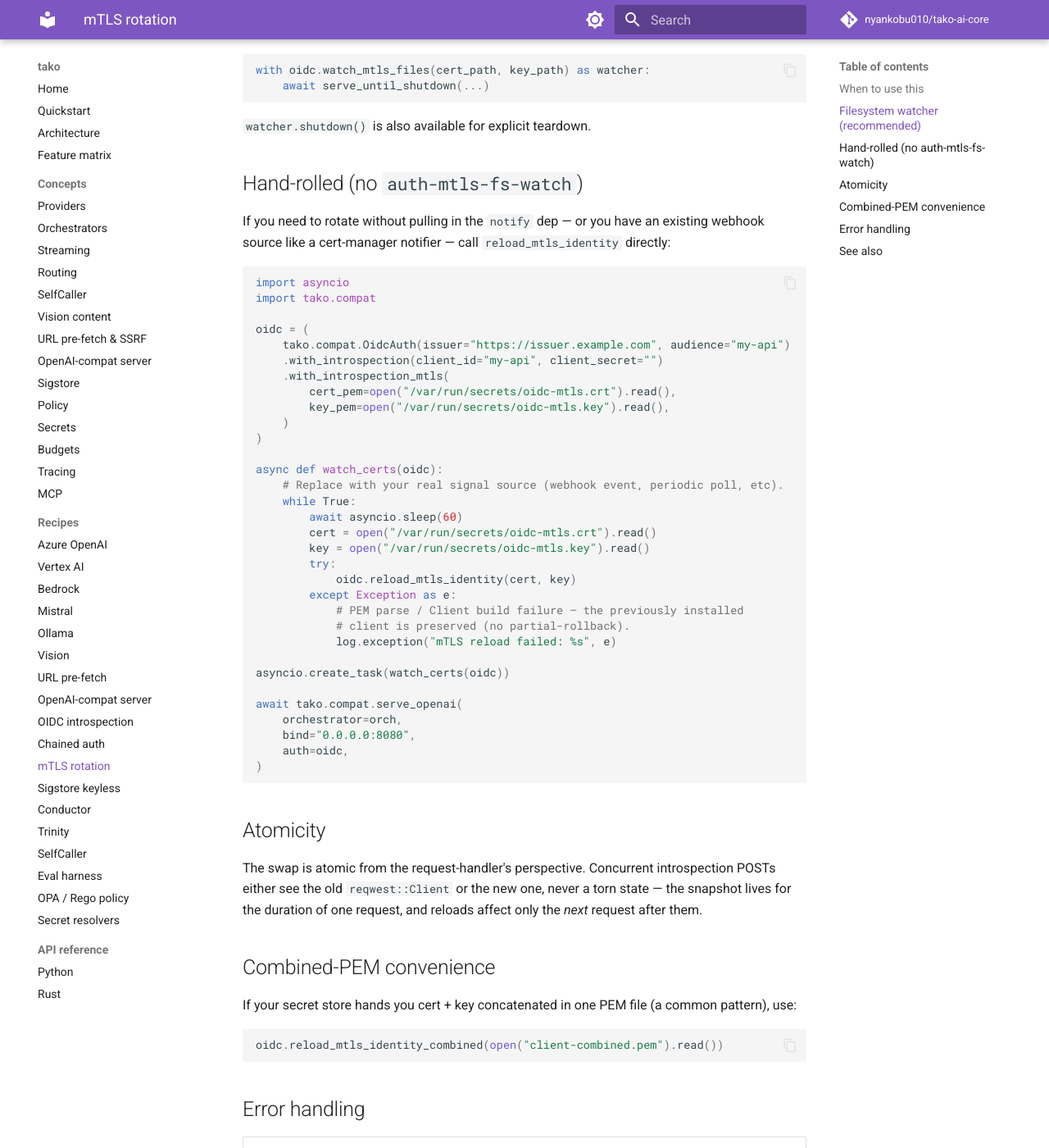
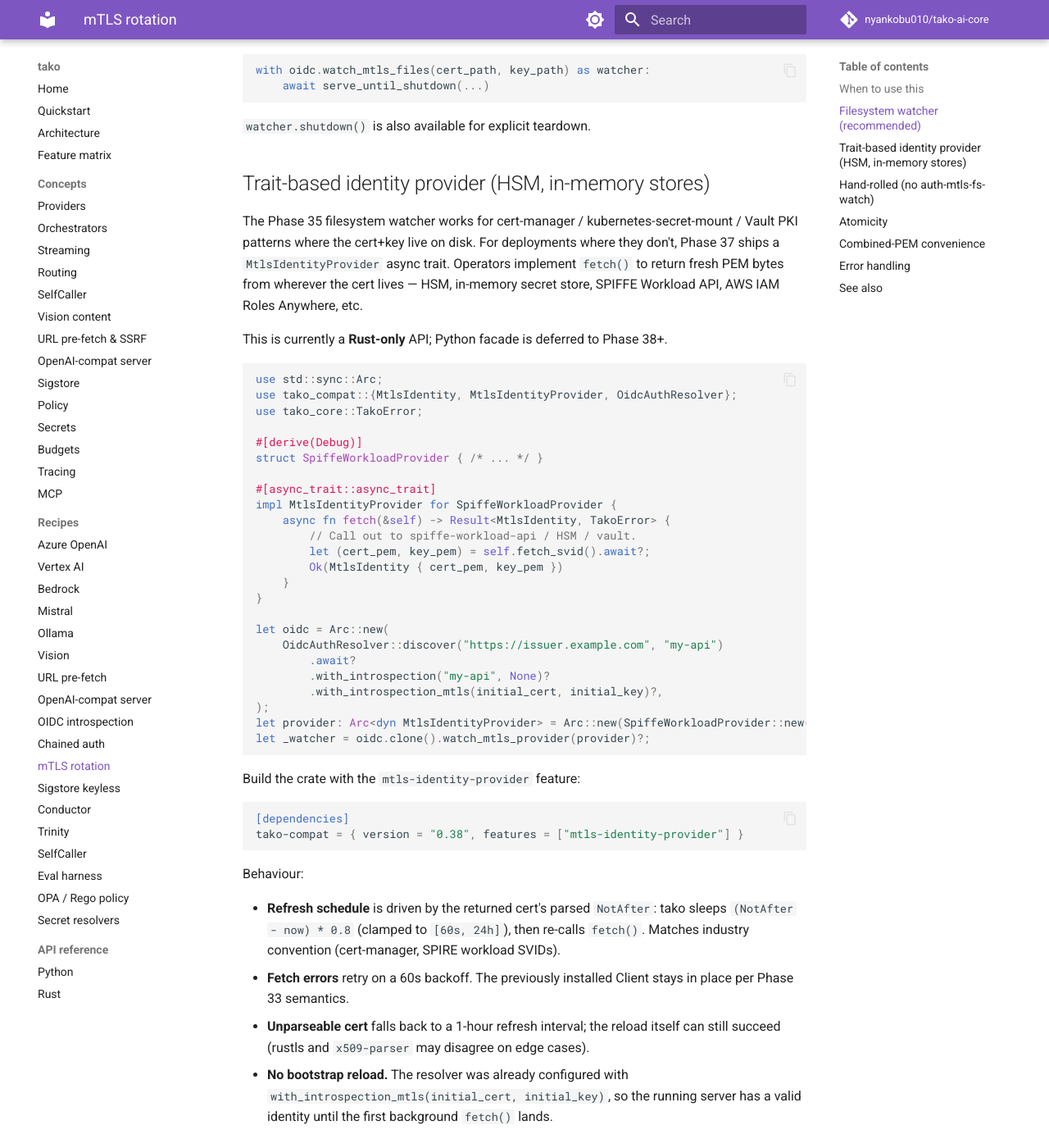
Before and after one commit to nyankobu010/tako-ai-core, an MkDocs documentation site: the page built from docs/recipes/mtls_rotation.md, in a window 1280 px wide and 1400 px high, scrolled down 1413 px. Shown: the whole window at 82% size. Built offline with MkDocs 1.6.1 and Material for MkDocs 9.7.7, drawn with Linux system fonts in a browser that asks for light colours; comment, search, counter and statistics services are not loaded.

Commit message:
docs: Phase 37 PLAN/CHANGELOG flip + recipe (v0.38.0)
- PLAN.md row + Phase 38 candidate list (drops shipped
  trait-based provider; flags deferred Python facade as a
  Phase 38+ follow-on alongside auto-refresh-on-handshake-
  failure).
- CHANGELOG.md `[0.38.0]` entry + compare-link footer.
- docs/recipes/mtls_rotation.md: new "Trait-based identity
  provider (HSM, in-memory stores)" section between the
  filesystem-watcher (recommended) and hand-rolled fallback
  sections, with an end-to-end SpiffeWorkloadProvider example.
- Workspace + Python version 0.37.0 -> 0.38.0
  (Cargo.toml, pyproject.toml, python/tako/__init__.py,
  tests/python/test_smoke.py).

Co-Authored-By: Claude Opus 4.7 (1M context) <noreply@anthropic.com>

````diff
--- a/docs/recipes/mtls_rotation.md
+++ b/docs/recipes/mtls_rotation.md
@@ -75,6 +75,69 @@ with oidc.watch_mtls_files(cert_path, key_path) as watcher:
 
 `watcher.shutdown()` is also available for explicit teardown.
 
+## Trait-based identity provider (HSM, in-memory stores)
+
+The Phase 35 filesystem watcher works for cert-manager /
+kubernetes-secret-mount / Vault PKI patterns where the
+cert+key live on disk. For deployments where they don't,
+Phase 37 ships a `MtlsIdentityProvider` async trait. Operators
+implement `fetch()` to return fresh PEM bytes from wherever
+the cert lives — HSM, in-memory secret store, SPIFFE Workload
+API, AWS IAM Roles Anywhere, etc.
+
+This is currently a **Rust-only** API; Python facade is
+deferred to Phase 38+.
+
+```rust
+use std::sync::Arc;
+use tako_compat::{MtlsIdentity, MtlsIdentityProvider, OidcAuthResolver};
+use tako_core::TakoError;
+
+#[derive(Debug)]
+struct SpiffeWorkloadProvider { /* ... */ }
+
+#[async_trait::async_trait]
+impl MtlsIdentityProvider for SpiffeWorkloadProvider {
+    async fn fetch(&self) -> Result<MtlsIdentity, TakoError> {
+        // Call out to spiffe-workload-api / HSM / vault.
+        let (cert_pem, key_pem) = self.fetch_svid().await?;
+        Ok(MtlsIdentity { cert_pem, key_pem })
+    }
+}
+
+let oidc = Arc::new(
+    OidcAuthResolver::discover("https://issuer.example.com", "my-api")
+        .await?
+        .with_introspection("my-api", None)?
+        .with_introspection_mtls(initial_cert, initial_key)?,
+);
+let provider: Arc<dyn MtlsIdentityProvider> = Arc::new(SpiffeWorkloadProvider::new());
+let _watcher = oidc.clone().watch_mtls_provider(provider)?;
+```
+
+Build the crate with the `mtls-identity-provider` feature:
+
+```toml
+[dependencies]
+tako-compat = { version = "0.38", features = ["mtls-identity-provider"] }
+```
+
+Behaviour:
+
+- **Refresh schedule** is driven by the returned cert's parsed
+  `NotAfter`: tako sleeps `(NotAfter - now) * 0.8` (clamped to
+  `[60s, 24h]`), then re-calls `fetch()`. Matches industry
+  convention (cert-manager, SPIRE workload SVIDs).
+- **Fetch errors** retry on a 60s backoff. The previously
+  installed Client stays in place per Phase 33 semantics.
+- **Unparseable cert** falls back to a 1-hour refresh
+  interval; the reload itself can still succeed (rustls and
+  `x509-parser` may disagree on edge cases).
+- **No bootstrap reload.** The resolver was already configured
+  with `with_introspection_mtls(initial_cert, initial_key)`,
+  so the running server has a valid identity until the first
+  background `fetch()` lands.
+
 ## Hand-rolled (no `auth-mtls-fs-watch`)
 
 If you need to rotate without pulling in the `notify` dep —
--- a/pyproject.toml
+++ b/pyproject.toml
@@ -4,7 +4,7 @@ build-backend = "maturin"
 
 [project]
 name = "tako"
-version = "0.37.0"
+version = "0.38.0"
 description = "Rust-core, Python-facade framework for enterprise agentic systems."
 readme = "README.md"
 license = { text = "Apache-2.0" }
````
Also changed, not shown: CHANGELOG.md (+49 -1 lines), PLAN.md (+13 -12 lines), 2 other files.
